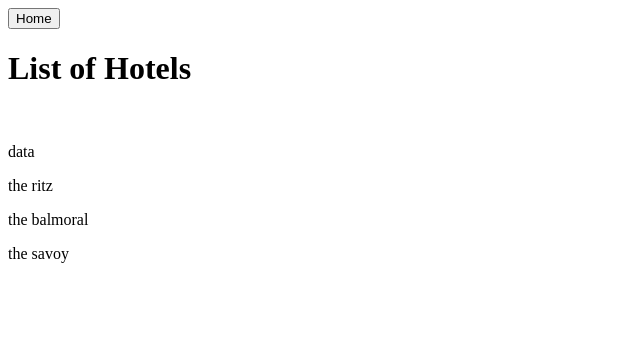
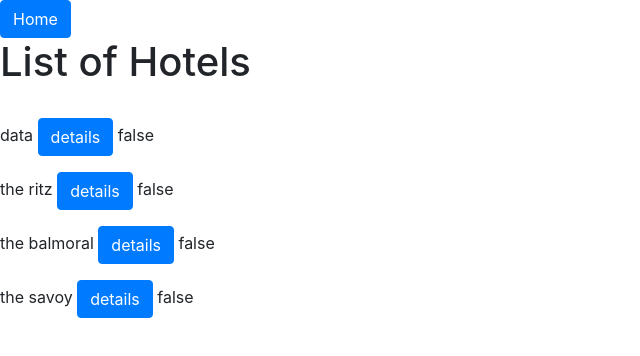
Before and after one commit to colinrobertson0911/hotelbookingsystem_frontend_angular, an Angular app: page /hotel-list in a window 1280 px wide. Shown: the top 356 px of the page, without its empty margins (0-640 px from the left). Built offline with nearby package versions, Linux system fonts and the light colour scheme.

Commit message:
some CSS added and details toggle on hotel-list

```diff
--- a/src/app/hotel-list/hotel-item/hotel-item.component.html
+++ b/src/app/hotel-list/hotel-item/hotel-item.component.html
@@ -1 +1,6 @@
-<p> {{ hotel.Name }}</p>
+<div>
+<p>
+{{ hotel.Name }} <button (click)="onDetailsClick()" class="btn btn-primary">details</button>
+{{ details }} </p>
+<li *ngIf="details" > the details: {{ hotel.otherData }} </li>
+</div>
--- a/src/app/hotel-list/hotel-item/hotel-item.component.ts
+++ b/src/app/hotel-list/hotel-item/hotel-item.component.ts
@@ -10,9 +10,14 @@
 
   @Input() hotel : Hotel;
 
+  details = false;
   constructor() { }
 
   ngOnInit(): void {
   }
 
+  onDetailsClick(){
+    this.details = !this.details;
+  }
+
 }
--- a/src/app/hotel-list/hotel-list.component.html
+++ b/src/app/hotel-list/hotel-list.component.html
@@ -1,4 +1,4 @@
-<button routerLink="/landing">Home</button>
+<button class="btn btn-primary" routerLink="/landing">Home</button>
 <h1>List of Hotels</h1>
 
 <br>
--- a/src/app/hotel-list/hotel-list.component.ts
+++ b/src/app/hotel-list/hotel-list.component.ts
@@ -20,10 +20,10 @@
     // let resp = this._http.get(backend_url);
     // resp.subscribe(result => this.hotels = result as Hotel[])
 
-    this.hotels = [{"Name": "data"},
-                    {"Name":"the ritz"},
-                    {"Name":"the  balmoral"},
-                    {"Name":"the savoy"}
+    this.hotels = [{"Name": "data", "otherData": "stuff"},
+                    {"Name":"the ritz", "otherData": "stuff"},
+                    {"Name":"the  balmoral", "otherData": "stuff"},
+                    {"Name":"the savoy", "otherData": "stuff"}
   ]
 
 }
--- a/src/app/landing/landing.component.html
+++ b/src/app/landing/landing.component.html
@@ -1,8 +1,8 @@
 <h1>Welcome to the Hotel Booking site!</h1>
 <nav>
-<button routerLink="/hotel-list">View Hotels</button>
+<button class="btn btn-primary" routerLink="/hotel-list">View Hotels</button>
 <br><br>
-<button routerLink ="/register">Register</button>
+<button class="btn btn-primary" routerLink ="/register">Register</button>
 &nbsp;
-<button routerLink ="/login">Login</button>
+<button class="btn btn-primary" routerLink ="/login">Login</button>
 </nav>
--- a/src/app/models/hotel.ts
+++ b/src/app/models/hotel.ts
@@ -1,3 +1,4 @@
 export class Hotel {
     Name:string;
+    otherData:string;
 }
--- a/src/index.html
+++ b/src/index.html
@@ -5,7 +5,8 @@
   <title>HotelFrontEnd</title>
   <base href="/">
   <meta name="viewport" content="width=device-width, initial-scale=1">
-  <link rel="icon" type="image/x-icon" href="favicon.ico">
+  <link rel="stylesheet" href="https://stackpath.bootstrapcdn.com/bootstrap/4.3.1/css/bootstrap.min.css" integrity="sha384-ggOyR0iXCbMQv3Xipma34MD+dH/1fQ784/j6cY/iJTQUOhcWr7x9JvoRxT2MZw1T" crossorigin="anonymous">
+
 </head>
 <body>
   <app-root></app-root>
```
